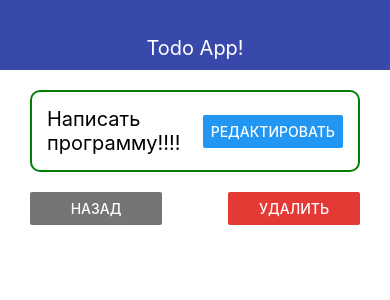
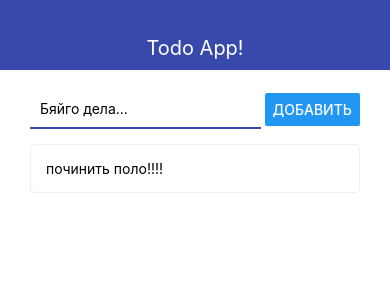
Before and after one commit to voloshchik/RN-TODO, a React Native app: screen / in a window 390 px wide. Shown: the top 300 px of the page. Built offline with nearby package versions, Linux system fonts and the light colour scheme.

Commit message:
33 image finish

```diff
--- a/App.js
+++ b/App.js
@@ -9,13 +9,13 @@
     {
       id: "1",
       title: "починить поло!!!!"
-    },
-    {
-      id: "2",
-      title: "Написать программу!!!!"
     }
+    // {
+    //   id: "2",
+    //   title: "Написать программу!!!!"
+    // }
   ]);
-  const [todoId, setTodiId] = useState("2");
+  const [todoId, setTodiId] = useState(null);
   const addTodo = title => {
     setTodos(prev => [
       ...prev,
--- a/src/screens/MainScreen.js
+++ b/src/screens/MainScreen.js
@@ -15,9 +15,18 @@
   );
   if (todos.length === 0) {
     content = (
-      <View>
-        <Text>ssssdsds</Text>
-        <Image source={require('../../assets/no-items.png')} />
+      <View style={styles.imgWrep}>
+        <Image
+          style={styles.image}
+          source={require("../../assets/no-items.png")}
+        />
+        {/* <Image
+          style={{ width: 100, height: 100 }}
+          source={{
+            uri:
+              "https://upload.wikimedia.org/wikipedia/commons/thumb/a/a7/React-icon.svg/1200px-React-icon.svg.png"
+          }}
+        /> */}
       </View>
     );
   }
@@ -28,5 +37,17 @@
     </View>
   );
 };
-const styles = StyleSheet.create({});
+const styles = StyleSheet.create({
+  imgWrep: {
+    justifyContent: "center",
+    alignItems: "center",
+    padding: 10,
+    height: 300
+  },
+  image: {
+    width: "100%",
+    height: "100%",
+    resizeMode: "contain"
+  }
+});
 export default MainScreen;
```
